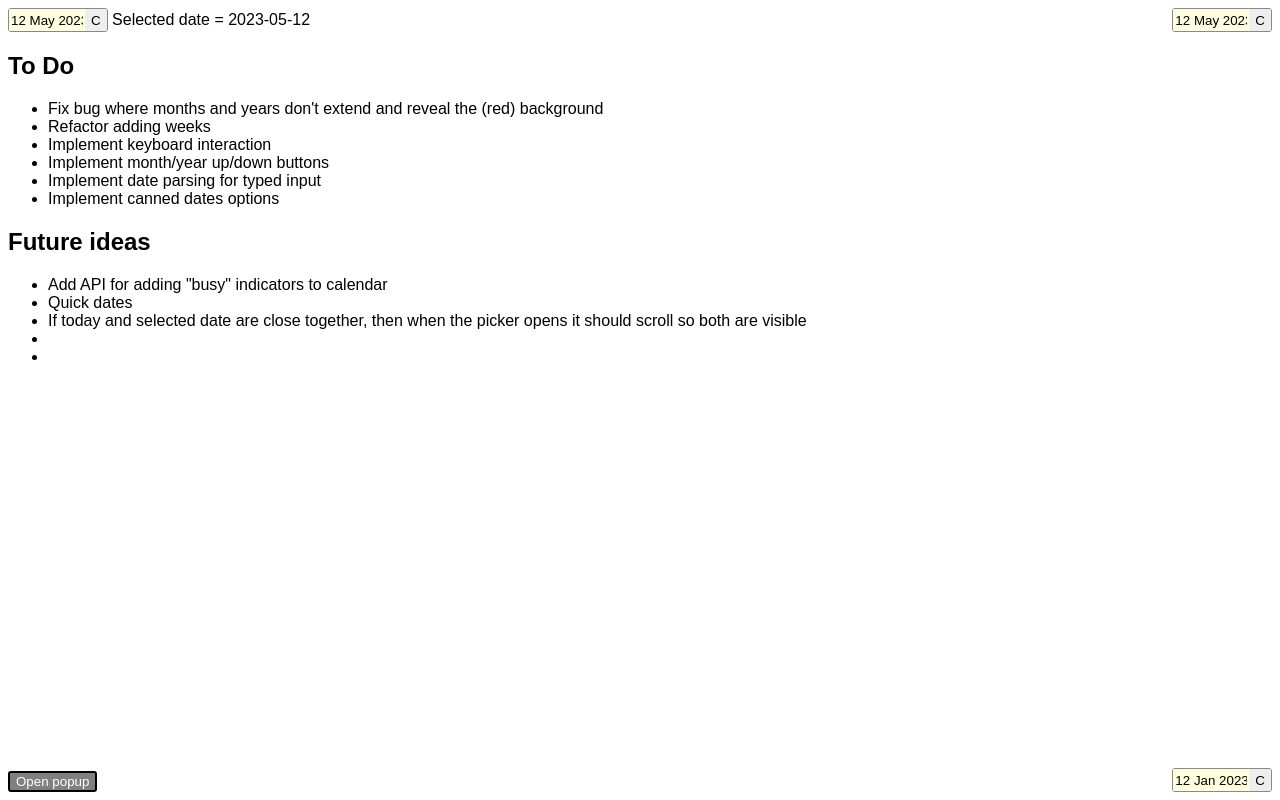
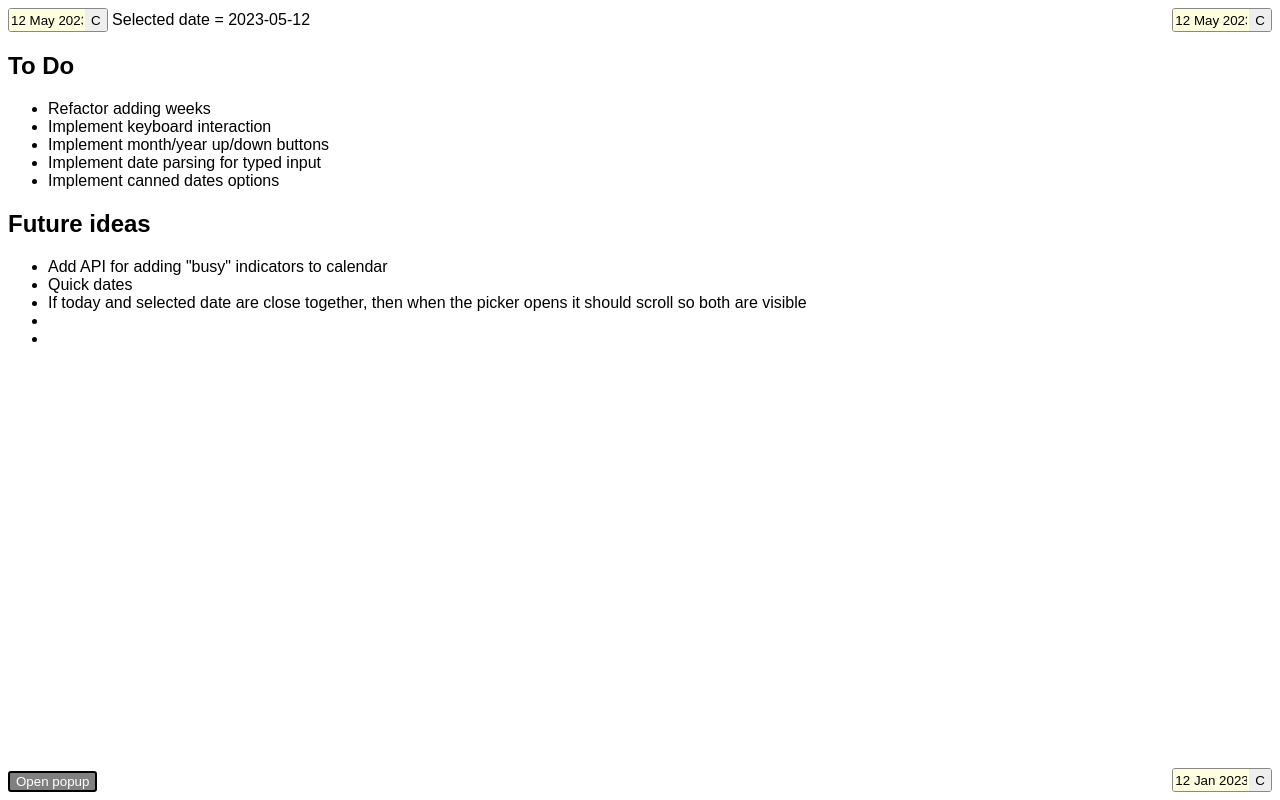
Before and after one commit to pbagnall/se-webcomponents, a website with bundled scripts: page public/index.html in a window 1280 px wide. Built offline with nearby package versions, Linux system fonts and the light colour scheme.

Commit message:
Removed TODO item

```diff
--- a/public/index.html
+++ b/public/index.html
@@ -77,7 +77,6 @@
     <section>
        <h2>To Do</h2>
        <ul>
-         <li>Fix bug where months and years don't extend and reveal the (red) background</li>
          <li>Refactor adding weeks</li>
          <li>Implement keyboard interaction</li>
          <li>Implement month/year up/down buttons</li>
```
